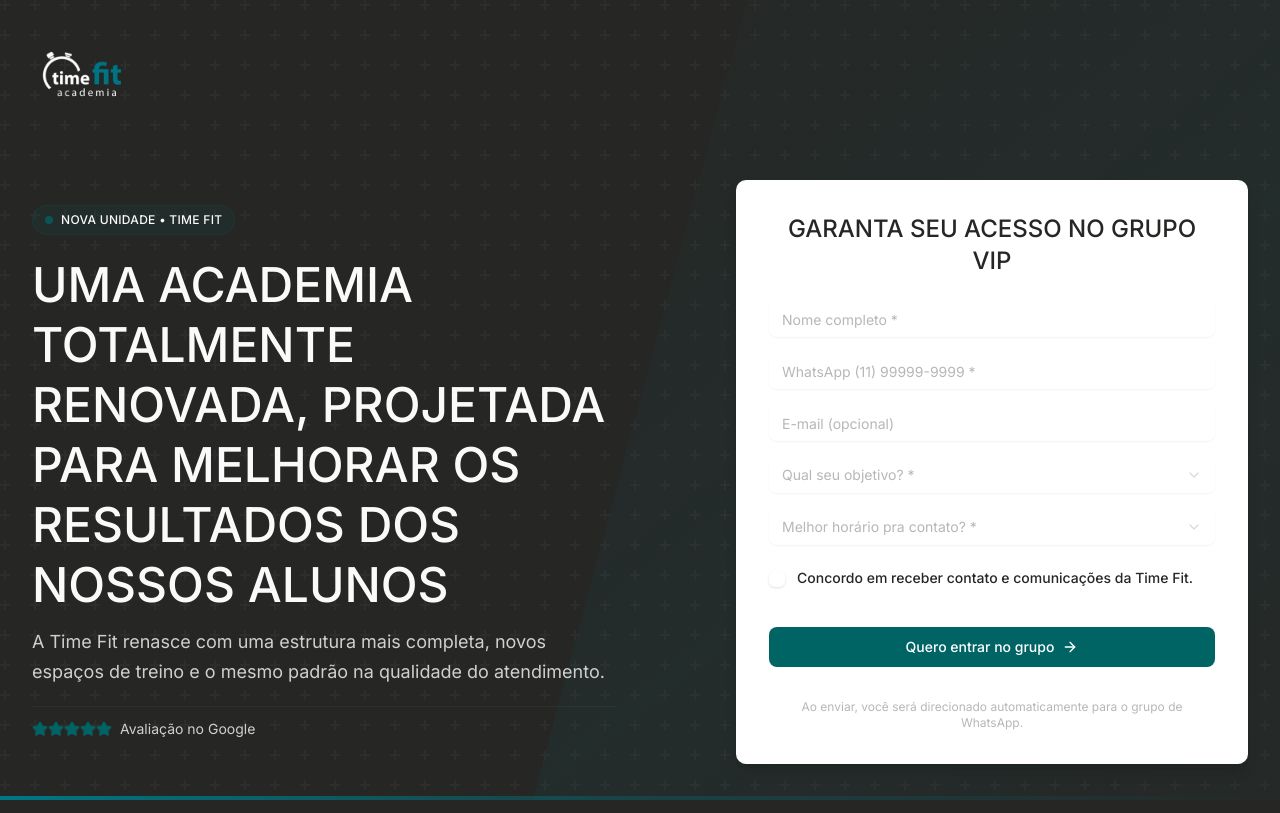
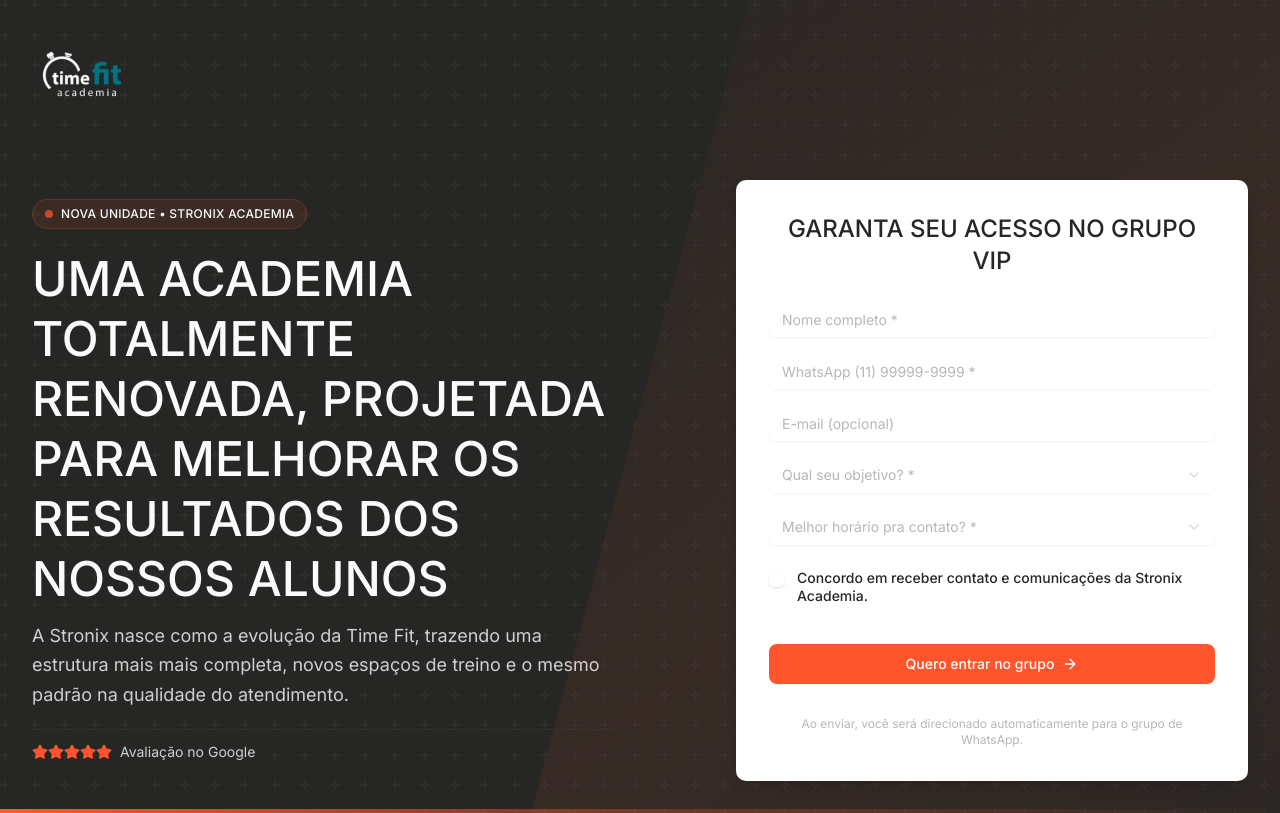
Before and after one commit to MedreGT/time-fit, a Next.js app: page / in a window 1280 px wide. Built offline with nearby package versions, Linux system fonts and the light colour scheme; no server answers.

Commit message:
style: come back

```diff
--- a/app/_components/LeadForm.tsx
+++ b/app/_components/LeadForm.tsx
@@ -375,7 +375,7 @@
               className="text-sm text-card-foreground leading-tight cursor-pointer"
             >
               Concordo em receber contato e comunicações da
-              Time Fit.
+              Stronix Academia.
             </Label>
           </div>
           {errors.lgpdConsent && (
--- a/app/globals.css
+++ b/app/globals.css
@@ -53,7 +53,7 @@
 @layer base {
   :root {
     --radius: 0.625rem;
-    --stronix-blue: 186 100% 26%;
+    --stronix-orange: 13 100% 59%;
 
     --background: oklch(1 0 0);
     --foreground: oklch(0.268 0.004 106.643);
@@ -64,7 +64,7 @@
     --popover: oklch(1 0 0);
     --popover-foreground: oklch(0.268 0.004 106.643);
 
-    --primary: oklch(0.45 0.09 195);
+    --primary: oklch(0.677 0.214 34.25);
     --primary-foreground: oklch(1 0 0);
 
     --secondary: oklch(0.97 0 0);
@@ -73,7 +73,7 @@
     --muted: oklch(0.97 0 0);
     --muted-foreground: oklch(0.56 0 0);
 
-    --accent: oklch(0.96 0.02 195);
+    --accent: oklch(0.961 0.019 33.365);
     --accent-foreground: oklch(0.268 0.004 106.643);
 
     --destructive: oklch(0.577 0.245 27.325);
@@ -81,18 +81,18 @@
     --border: oklch(0.922 0 0);
     --input: oklch(0.922 0 0);
 
-    --ring: oklch(0.45 0.09 195);
+    --ring: oklch(0.677 0.214 34.25);
 
-    --chart-1: oklch(0.45 0.09 195);
+    --chart-1: oklch(0.677 0.214 34.25);
     --chart-2: oklch(0.268 0.004 106.643);
     --chart-3: oklch(0.6 0.118 184.704);
     --chart-4: oklch(0.828 0.189 84.429);
     --chart-5: oklch(0.769 0.188 70.08);
     --sidebar: oklch(1 0 0);
     --sidebar-foreground: oklch(0.268 0.004 106.643);
-    --sidebar-primary: oklch(0.45 0.09 195);
+    --sidebar-primary: oklch(0.677 0.214 34.25);
     --sidebar-primary-foreground: oklch(1 0 0);
-    --sidebar-accent: oklch(0.96 0.02 195);
+    --sidebar-accent: oklch(0.961 0.019 33.365);
     --sidebar-accent-foreground: oklch(0.268 0.004 106.643);
     --sidebar-border: oklch(0.922 0 0);
     --sidebar-ring: oklch(0.677 0.214 34.25);
@@ -110,7 +110,7 @@
     --popover: oklch(1 0 0);
     --popover-foreground: oklch(0.268 0.004 106.643);
 
-    --primary: oklch(0.45 0.09 195);
+    --primary: oklch(0.677 0.214 34.25);
     --primary-foreground: oklch(1 0 0);
 
     --secondary: oklch(0.371 0.003 106.562);
@@ -119,7 +119,7 @@
     --muted: oklch(0.336 0.002 106.492);
     --muted-foreground: oklch(0.78 0 0);
 
-    --accent: oklch(0.45 0.09 195);
+    --accent: oklch(0.677 0.214 34.25);
     --accent-foreground: oklch(0.985 0 0);
 
     --destructive: oklch(0.704 0.191 22.216);
@@ -127,9 +127,9 @@
     --border: oklch(1 0 0 / 12%);
     --input: oklch(1 0 0 / 15%);
 
-    --ring: oklch(0.45 0.09 195);
+    --ring: oklch(0.677 0.214 34.25);
 
-    --chart-1: oklch(0.45 0.09 195);
+    --chart-1: oklch(0.677 0.214 34.25);
     --chart-2: oklch(0.985 0 0);
     --chart-3: oklch(0.769 0.188 70.08);
     --chart-4: oklch(0.627 0.265 303.9);
@@ -137,12 +137,12 @@
 
     --sidebar: oklch(0.268 0.004 106.643);
     --sidebar-foreground: oklch(0.985 0 0);
-    --sidebar-primary: oklch(0.45 0.09 195);
+    --sidebar-primary: oklch(0.677 0.214 34.25);
     --sidebar-primary-foreground: oklch(1 0 0);
-    --sidebar-accent: oklch(0.45 0.09 195);
+    --sidebar-accent: oklch(0.677 0.214 34.25);
     --sidebar-accent-foreground: oklch(0.985 0 0);
     --sidebar-border: oklch(1 0 0 / 12%);
-    --sidebar-ring: oklch(0.45 0.09 195);
+    --sidebar-ring: oklch(0.677 0.214 34.25);
   }
 }
 
@@ -179,7 +179,7 @@
   background: linear-gradient(
     -45deg,
     transparent 0%,
-    hsl(var(--stronix-blue) / 0.08) 50%,
+    hsl(var(--stronix-orange) / 0.08) 50%,
     transparent 100%
   );
   transform: skewX(-15deg);
@@ -191,8 +191,8 @@
 
 .stronix-highlight-icon {
   @apply shrink-0 w-10 h-10 rounded-lg flex items-center justify-center;
-  background: hsl(var(--stronix-blue) / 0.15);
-  color: hsl(var(--stronix-blue));
+  background: hsl(var(--stronix-orange) / 0.15);
+  color: hsl(var(--stronix-orange));
 }
 
 .stronix-diagonal-accent::after {
@@ -204,8 +204,8 @@
   height: 4px;
   background: linear-gradient(
     90deg,
-    hsl(var(--stronix-blue)) 0%,
-    hsl(var(--stronix-blue) / 0.3) 50%,
+    hsl(var(--stronix-orange)) 0%,
+    hsl(var(--stronix-orange) / 0.3) 50%,
     transparent 100%
   );
 }
--- a/app/layout.tsx
+++ b/app/layout.tsx
@@ -8,7 +8,7 @@
 });
 
 export const metadata: Metadata = {
-  title: "Time Fit",
+  title: "Stronix Academia",
   description:
     "Uma academia totalmente renovada, projetada para melhorar os resultados dos nossos alunos.",
 };
--- a/app/page.tsx
+++ b/app/page.tsx
@@ -18,7 +18,7 @@
           <div className="max-w-7xl mx-auto">
             <Image
               src="/logo-time-fit.png"
-              alt="Time Fit"
+              alt="Stronix Academia"
               width={100}
               height={100}
             />
@@ -32,7 +32,7 @@
                 <div className="inline-flex items-center gap-2 px-3 py-1.5 rounded-full bg-primary/10 border border-primary/20">
                   <span className="w-2 h-2 rounded-full bg-primary animate-pulse" />
                   <span className="text-xs font-medium text-foreground uppercase tracking-wide">
-                    NOVA UNIDADE • TIME FIT
+                    NOVA UNIDADE • STRONIX ACADEMIA
                   </span>
                 </div>
 
@@ -43,9 +43,10 @@
                     DOS NOSSOS ALUNOS
                   </h1>
                   <p className="text-base md:text-lg text-foreground/80 max-w-xl leading-relaxed">
-                    A Time Fit renasce com uma estrutura
-                    mais completa, novos espaços de treino e
-                    o mesmo padrão na qualidade do
+                    A Stronix nasce como a evolução da Time
+                    Fit, trazendo uma estrutura mais mais
+                    completa, novos espaços de treino e o
+                    mesmo padrão na qualidade do
                     atendimento.
                   </p>
                 </div>
```
